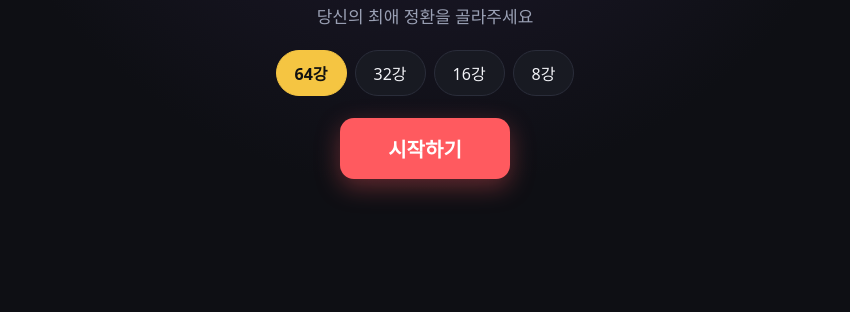
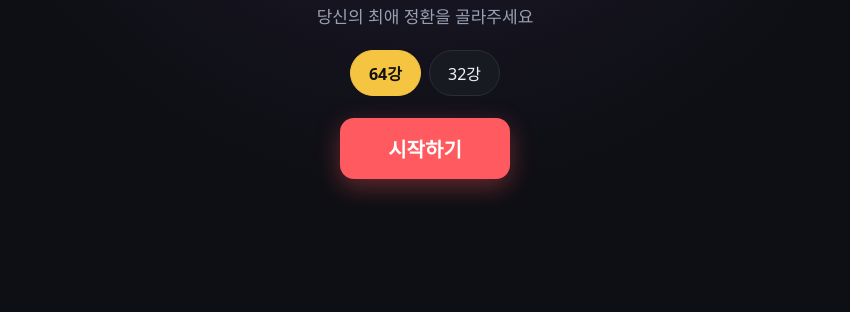
Before and after one commit to HyungOh-Lee/jeonghwan-worldcup, a plain HTML site: page index.html in a window 1280 px wide. Shown: the part 488-800 px from the top of the page, without its empty margins (215-1065 px from the left). Drawn offline with Linux system fonts and the light colour scheme.

Commit message:
강 수 선택을 64강·32강만 남김

```diff
--- a/index.html
+++ b/index.html
@@ -157,7 +157,7 @@
 <script>
 (() => {
   const $ = id => document.getElementById(id);
-  const SIZES = [64, 32, 16, 8].filter(n => n <= CANDIDATES.length);
+  const SIZES = [64, 32].filter(n => n <= CANDIDATES.length);
   let size = SIZES[0];
   let S = null;          // 진행 상태
   let history = [];      // 되돌리기용
```
